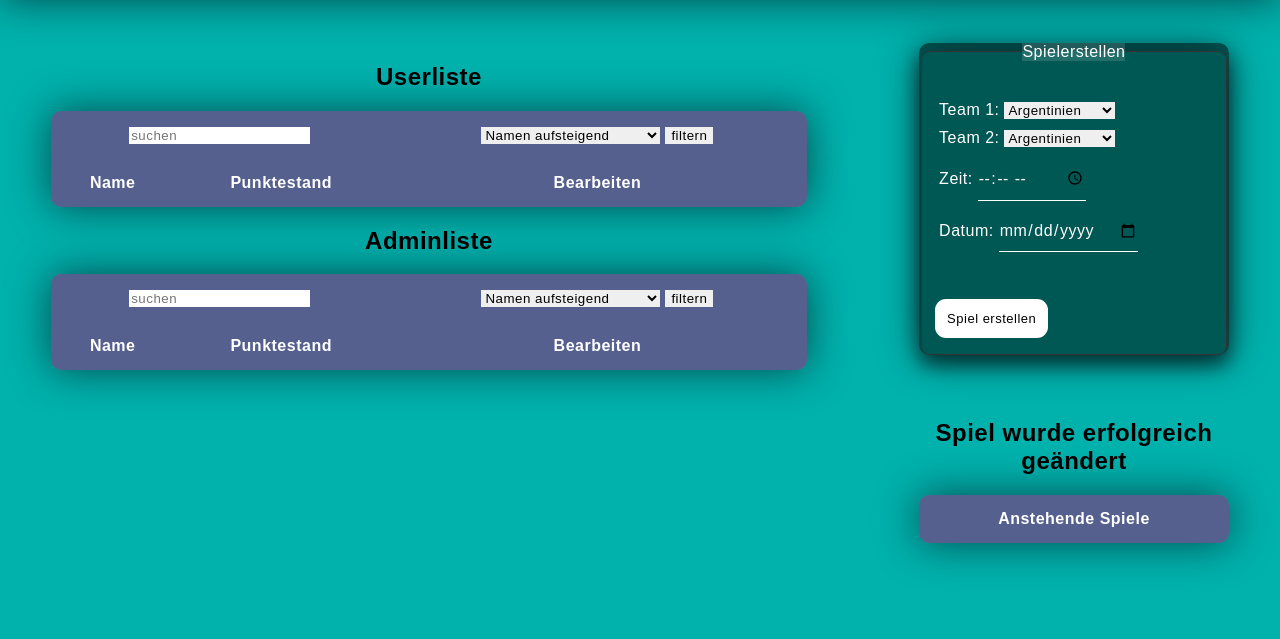
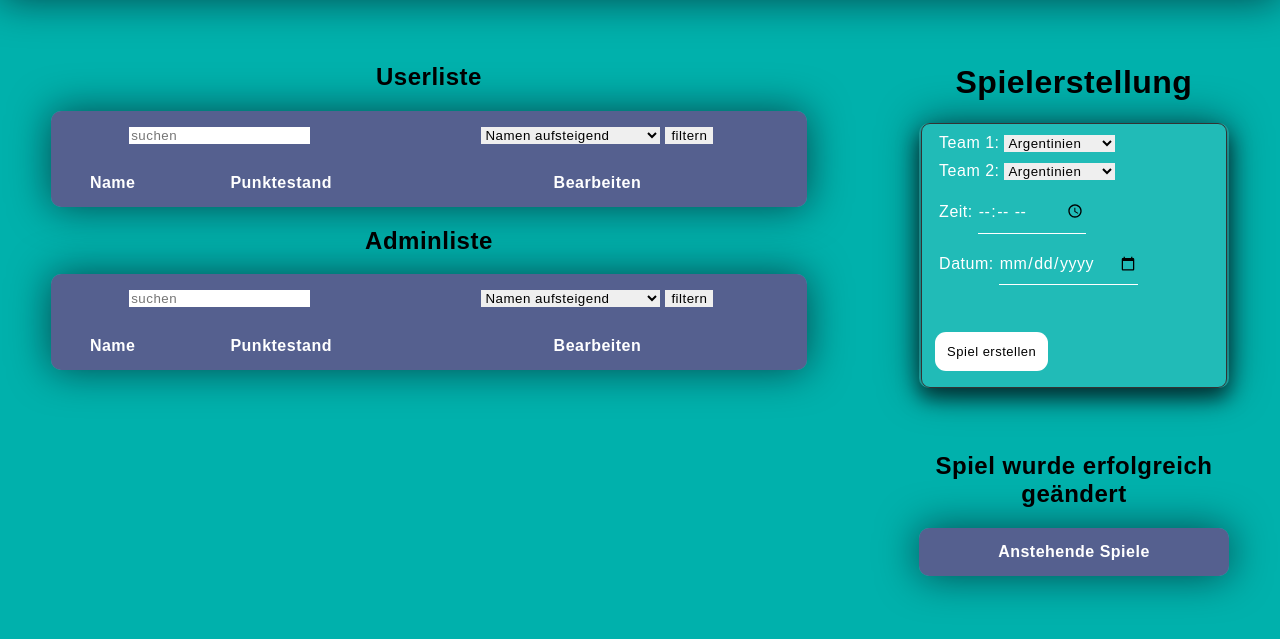
Before and after one commit to TadNodir/TTS_Project, a PHP site: page /tts/Adminpanel/Adminpanel.php in a window 1280 px wide. Shown: the part 62-701 px from the top of the page. Run offline with PHP 8.4, Linux system fonts and the light colour scheme; the visitor is signed in with stand-in values (Sample User, id 1); data that the repository does not hold is empty.

Commit message:
Hauptseite/Adminpanel CSS

```diff
--- a/Adminpanel/Adminpanel.css
+++ b/Adminpanel/Adminpanel.css
@@ -69,7 +69,7 @@ table {
 
 th, td {
     padding: 15px;
-    background-color: rgba(255,255,255,0.2);
+    background-color: rgba(255,255,255,0.13);
     color: #fff;
 }
 
@@ -108,15 +108,27 @@ h1 {
     text-align: center;
 }
 
+
+
+
+
+
+
 body {
     margin:0;
     padding:0;
     font-family: sans-serif;
 }
 
+.listB{
+    background-color: rgba(255, 255, 255, 0.13);
+
+}
+
 .login-box {
 
-    background: rgba(0,0,0,.5);
+    background-color: rgba(255, 255, 255, 0.13);
+
     box-sizing: border-box;
     box-shadow: 0 10px 20px rgba(0,0,0,.6);
     border-radius: 10px;
--- a/Adminpanel/Adminpanel.php
+++ b/Adminpanel/Adminpanel.php
@@ -185,7 +185,7 @@ function create_adminlist($post, $link){
         <section class = "user-liste">
             <h1 id = "<Userliste">Userliste</h1>
             <?php       //User tabelle erstellen
-            echo "<table id = 'user'>";
+            echo "<table id = 'user' class='listB'>";
             echo "<thead><tr>";
             echo "<form method = 'post' id = 'userlist'>";
             echo "<th colspan = '2'>
@@ -234,7 +234,7 @@ function create_adminlist($post, $link){
         <?php if($_SESSION['rolle'] == 2){     //nur anzeigen wenn Superadmin
             echo "<section class = 'admin-liste'>";
             echo "<h1 id = 'Adminliste'> Adminliste</h1>";
-            echo "<table id = 'admin'>";
+            echo "<table id = 'admin' class='listB'>";
             echo "<thead><tr>";
             echo "<form method = 'post' id = 'adminlist'>";
             echo "<th colspan = '2'>
@@ -283,11 +283,14 @@ function create_adminlist($post, $link){
         } ?>
     </div>
     <div class = "rest">
+        <h1>Spielerstellung</h1>
         <div class = "login-box">
+
             <section class = "spielerstellung">
                 <form method = "post" id = "spiel_erstellung">
+
                     <fieldset>
-                        <legend> Spielerstellen </legend>
+
                         <div class = "user-box">
                             <label for = "team1">Team 1: </label>
                             <select id = "team1" name = "team1" required>
@@ -403,7 +406,7 @@ function create_adminlist($post, $link){
                 }
                 ?></h1>
 
-            <table class = "verwaltung">
+            <table class = "listB">
                 <thead>
                 <tr>
                     <th colspan = "3"> Anstehende Spiele </th>
```
Also changed, not shown: Hauptseite/Hauptseite.php (+7 -7 lines), Hauptseite/Homepage.css (+22 -8 lines).
